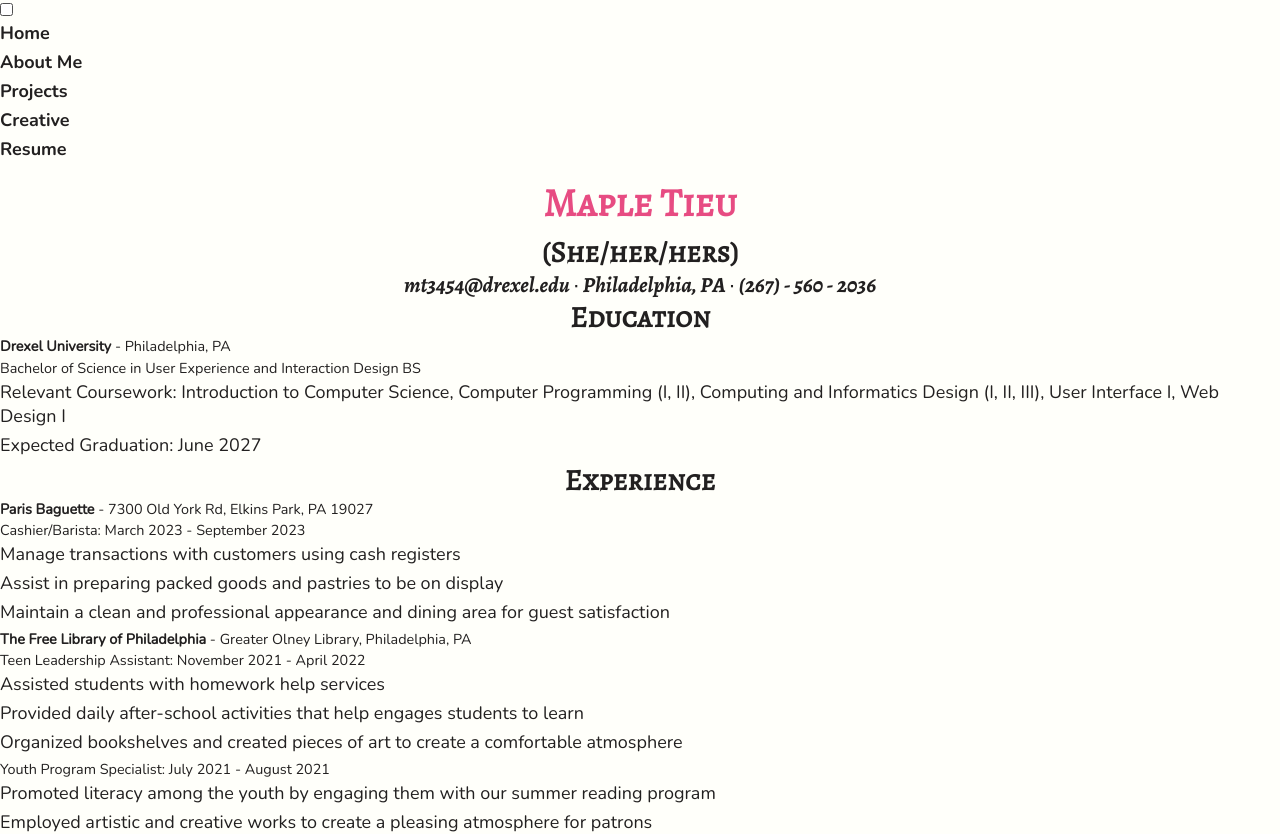
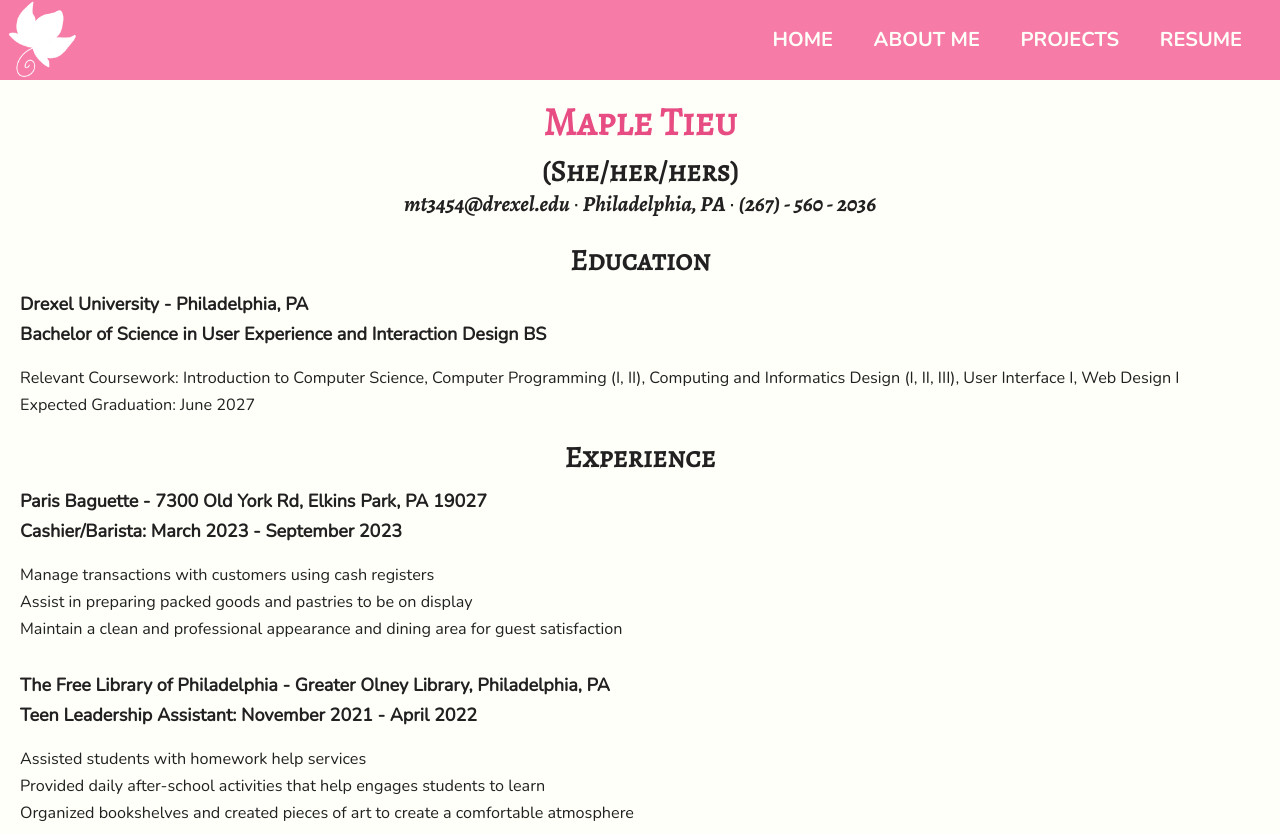
Before and after one commit to xMqple/idm222-mt3454, a plain HTML site: page resume.html in a window 1280 px wide. Shown: the top 834 px of the page. Drawn offline with Linux system fonts and the light colour scheme.

Commit message:
fixed nav

```diff
--- a/css/styles.css
+++ b/css/styles.css
@@ -437,3 +437,45 @@ card-content p {
         width: 100%;
     }
  }
+
+/* resume format */
+.resume {
+    margin-left: 20px;
+    margin-right: 20px;
+}
+
+.resume b {
+    color: var(--dark-blue-light);
+}
+
+.resume p {
+    color: var(--dark-blue-light);
+}
+
+.resume h3 {
+    color: var(--dark-blue-light);
+}
+
+.resume ul {
+    font-size: .9rem;
+    margin-bottom: 30px;
+    color: var(--background-color-dark)
+}
+
+.resume ul + h2 {
+    margin-top: -30px;
+}
+
+.resumeCategory {
+    padding: 1.3rem 0 10px 0;
+}
+
+
+.resumeSection {
+    font-size: 1rem;
+    line-height: 30px;
+    font-weight: 750;
+    margin-bottom: 1rem;
+}
+
+/* resume format ends */
--- a/resume.html
+++ b/resume.html
@@ -15,17 +15,21 @@
 <body>
     <main>
         <!-- Navigation -->
-        <label>
-            <input type="checkbox">
-            <span class="menu"> <span class="hamburger"></span> </span>
+        <nav>
+            <input type= "checkbox" id="check">
+            <label for="check" class= "checkbtn">
+                <i class="fas fa-bars"> </i>
+            </label>
+            <label class = "logo">
+                <a href="index.html"> <img src = "images/home/my-logo.png" alt= Logo> </a>
+            </label>
             <ul>
-                <li> <a href="index.html">Home</a> </li>
+                <li> <a class="active" href="index.html"> Home </a> </li>
                 <li> <a href="about-me.html">About Me</a> </li>
                 <li> <a href="projects.html">Projects</a> </li>
-                <li> <a href="creative-works.html">Creative</a> </li>
                 <li> <a href="resume.html">Resume</a> </li>
             </ul>
-        </label>
+        </nav>
         <!-- Header -->
         <div class = "resume">
             <h1> Maple Tieu </h1>
@@ -157,7 +161,6 @@
 <!-- Footer -->
 <footer>
     <div class = "footerContainer">
-            <a class ="resumeButton" href="resume.html"> View My Resume </a>
         <div class="footerIcons">
             <!-- LinkedIn icon -->
             <a href="https://www.linkedin.com/in/maple-tieu-4b18441b3/" target="_blank">
@@ -172,6 +175,14 @@
                 <i class="fa fa-github"></i>
             </a>
         </div>
+        <div class="footerNav">
+            <ul>
+                <li> <a class="active" href="index.html"> Home </a> </li>
+                <li> <a href="about-me.html">About Me</a> </li>
+                <li> <a href="projects.html">Projects</a> </li>
+                <li> <a href="resume.html">Resume</a> </li>
+            </ul>
+        </div>
     </div>
 </footer>
 </body>
```
Also changed, not shown: about-me.html (+0 -2 lines), gfg-website-redesign.html (+1 -3 lines), index.html (+0 -1 lines), projects.html (+8 -2 lines), creative-works.html (deleted). Lines whose indentation alone changed are shown as unchanged.
